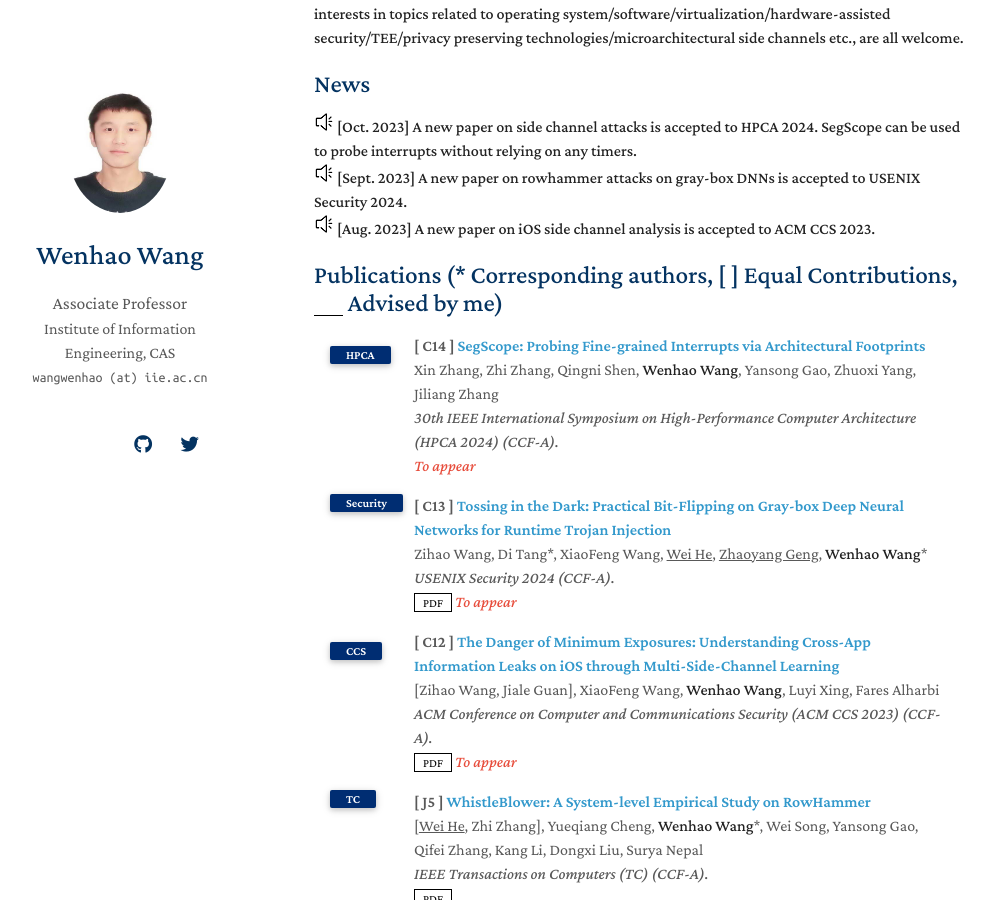
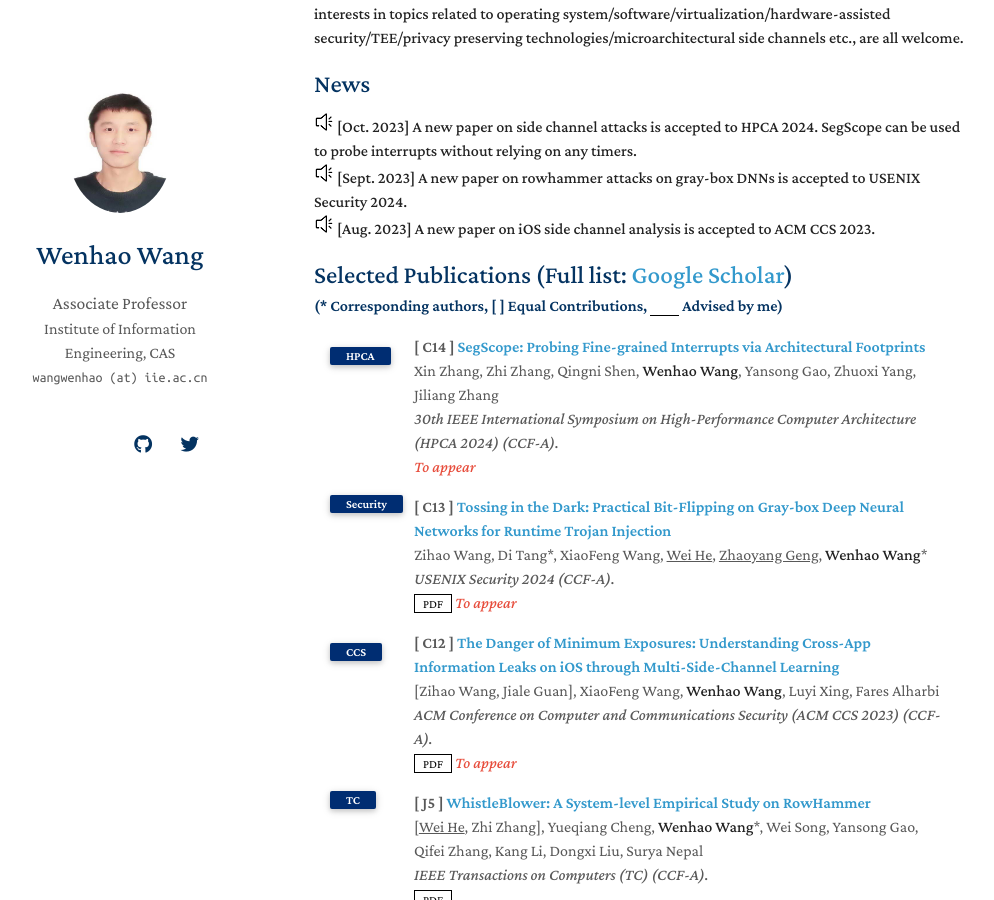
Before and after one commit to heartever/heartever.github.io, a Jekyll site: the page built from index.md, in a window 1280 px wide and 900 px high, scrolled down 343 px. Shown: the whole window, without its empty margins (156-1150 px from the left). Built offline with Jekyll 4.4.1, drawn with Linux system fonts in a browser that asks for light colours; nearby versions of some CDN libraries; a style sheet for code colours, icons or effects is not loaded; our own code applies the rules of GitHub Pages for plain Markdown files.

Commit message:
minor fix

```diff
--- a/_includes/publications.md
+++ b/_includes/publications.md
@@ -1,4 +1,5 @@
-<h2 id="publications" style="margin: 2px 0px -15px;">Publications (* Corresponding authors, [ ] Equal Contributions, <input type='text' style='border:none;border-bottom:1px solid #000' size= "1"/> Advised by me)</h2>
+<h2 id="publications" style="margin: 2px 0px -15px;">Selected Publications (Full list: <a href="https://scholar.google.com/citations?user=9WkYf5wAAAAJ&hl=en">Google Scholar</a>)</h2>
+<p><h4 id="publications" style="margin: 2px 0px -15px;">(* Corresponding authors, [ ] Equal Contributions, <input type='text' style='border:none;border-bottom:1px solid #000' size= "1"/> Advised by me)</h4></p>
 
 <div class="publications">
 <ol class="bibliography">
```
